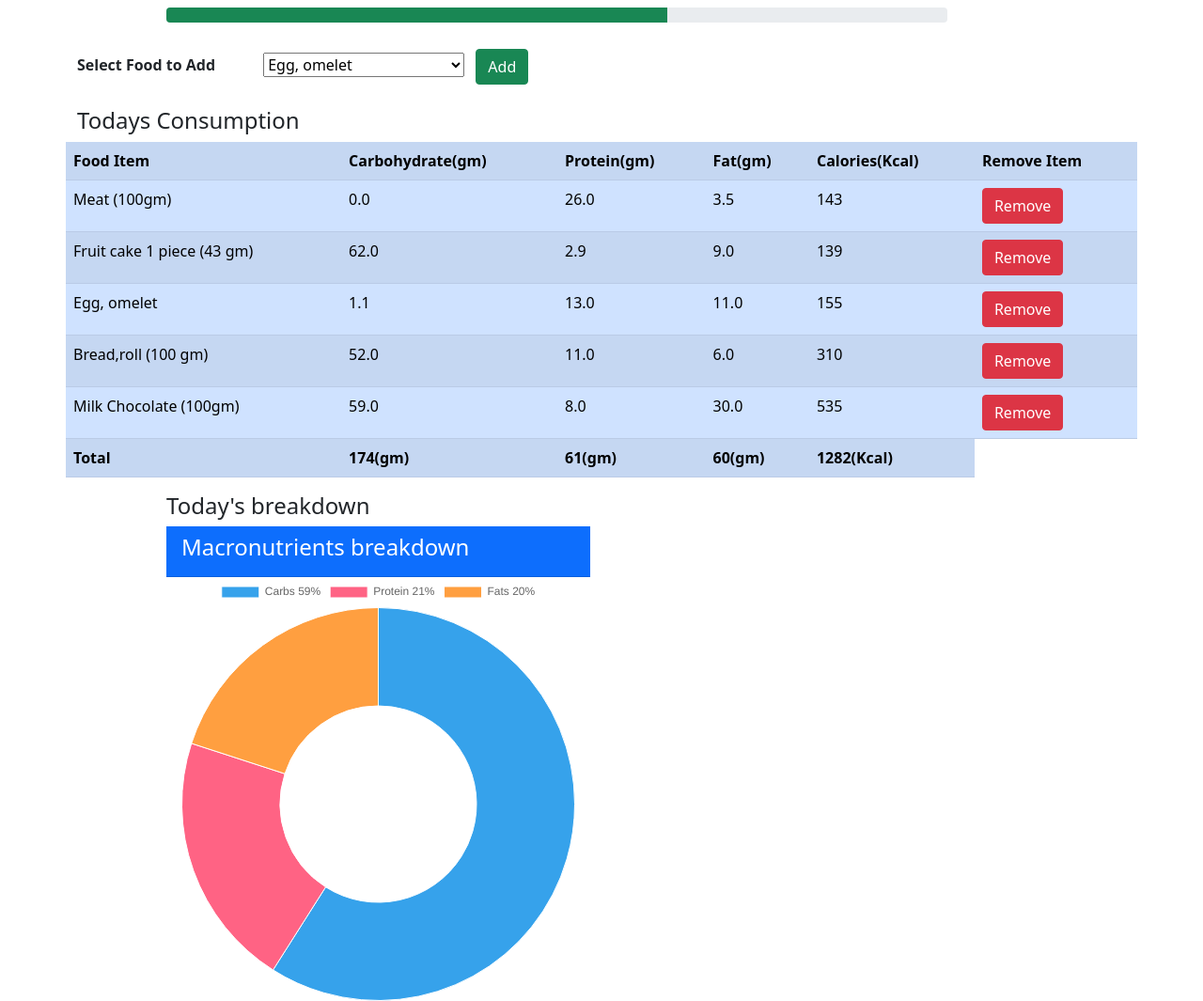
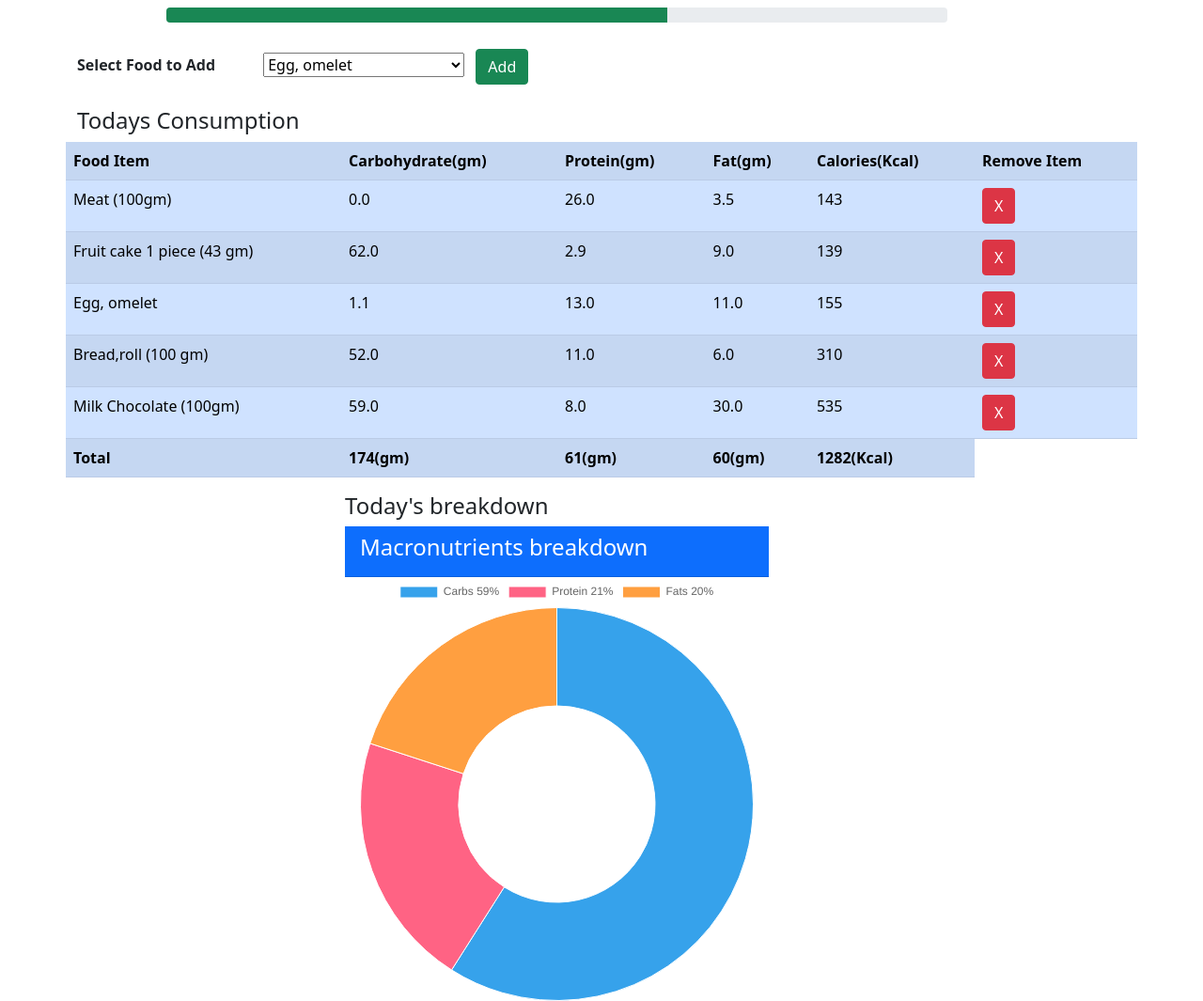
Before and after one commit to CoderMahruf/Calorie-Count, a Django app: page / in a window 1280 px wide. Shown: the part 141-1206 px from the top of the page at 94% size. Run offline with Django 5.2, Linux system fonts and the light colour scheme; a user stored in the database is signed in; data comes from the database, SQL or seed files in the repository; both versions use the stored data as it was after the commit.

Commit message:
Fixing alignment issue

```diff
--- a/myapp/templates/myapp/index.html
+++ b/myapp/templates/myapp/index.html
@@ -78,7 +78,7 @@
                     <td>{{c.food_consumed.protein}}</td>
                     <td>{{c.food_consumed.fats}}</td>
                     <td>{{c.food_consumed.calories}}</td>
-                    <td><a class="btn btn-danger" href="{% url 'delete' c.id %}">Remove</a> </td>
+                    <td><a class="btn btn-danger" href="{% url 'delete' c.id %}">X</a> </td>
                 </tr>
                 {% endfor %}
                 <tr>
@@ -89,7 +89,7 @@
                     <td id="totalCalories"><b></b></td>
                 </tr>
             </table>
-            <div class="col-md-5 offset-1">
+            <div class="col-md-5 offset-3">
                 <div class="">
                     <h4>Today's breakdown</h4>
                 </div>
@@ -137,7 +137,7 @@
         data: {
             labels: ['Carbs ' + carbsP + "%", 'Protein ' + proteinP + "%", 'Fats ' + fatsP + "%"],
             datasets: [{
-                label: '# of Votes',
+                label: '# of Persent',
                 data: [carbsP, proteinP, fatsP],
                 borderWidth: 1
             }]
```
Also changed, not shown: db.sqlite3.
